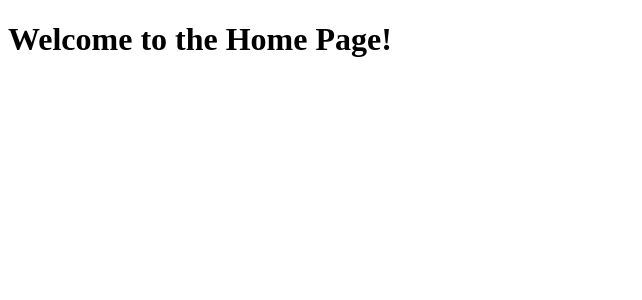
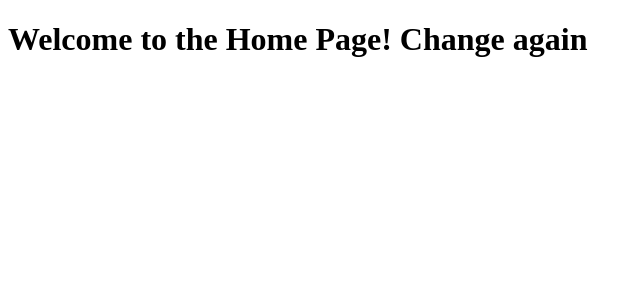
Before and after one commit to rdkirony/clone-tabnews, a Next.js app: page / in a window 1280 px wide. Shown: the top 300 px of the page, without its empty margins (0-642 px from the left). Built offline with nearby package versions, Linux system fonts and the light colour scheme.

Commit message:
mudando mensagem novamente

```diff
--- a/pages/index.js
+++ b/pages/index.js
@@ -1,4 +1,4 @@
 function Home(){
-    return <h1>Welcome to the Home Page!</h1>;
+    return <h1>Welcome to the Home Page! Change again</h1>;
 }
 export default Home;
```
